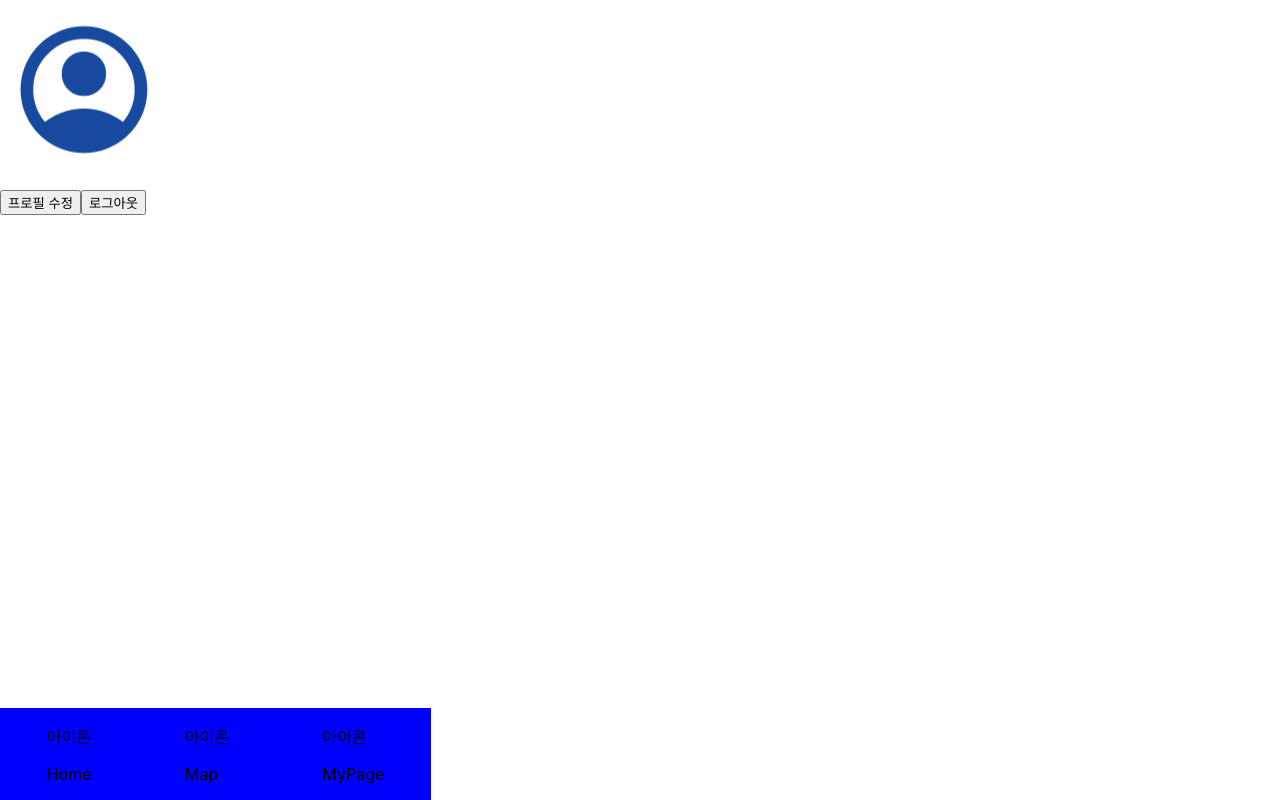
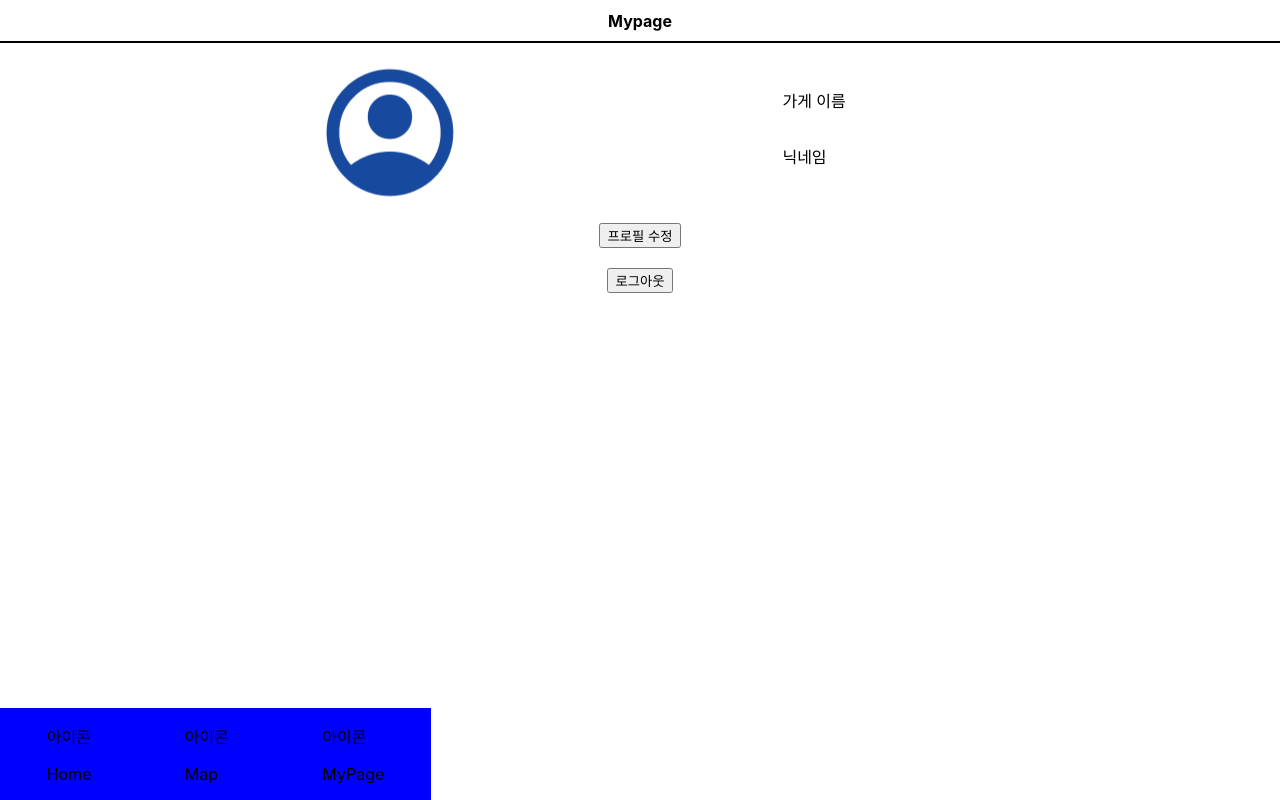
Before and after one commit to clarte2276/HackathonProject3_Hanulton, a React (Create React App) app in the folder front-end/: page /mypage in a window 1280 px wide. Built offline with nearby package versions, Linux system fonts and the light colour scheme; no server answers.

Commit message:
mypage 컴포넌트 위치 수정

```diff
--- /dev/null
+++ b/front-end/src/components/Navbar/BasicNavbar.css
@@ -0,0 +1,16 @@
+.navbar {
+  width: 100%;
+  text-align: center;
+  position: relative;
+}
+
+.navbar h1 {
+  font-size: 16px;
+}
+
+.underline {
+  width: 100%;
+  height: 2px;
+  background-color: black;
+  position: relative;
+}
--- a/front-end/src/components/Navbar/BasicNavbar.js
+++ b/front-end/src/components/Navbar/BasicNavbar.js
@@ -1,7 +1,13 @@
 import React from 'react';
+import './BasicNavbar.css';
 
 function BasicNavbar(props) {
-  return <div>{props.title}</div>;
+  return (
+    <div className="navbar">
+      <h1>{props.title}</h1>
+      <div className="underline"></div>
+    </div>
+  );
 }
 
 export default BasicNavbar;
--- a/front-end/src/components/mypage/Mypage.css
+++ b/front-end/src/components/mypage/Mypage.css
@@ -0,0 +1,46 @@
+.myPageAll {
+  display: flex;
+  flex-direction: column;
+}
+
+.myPage {
+  display: flex;
+  flex-direction: column;
+}
+
+.userProfile {
+  display: flex;
+  flex-direction: row;
+  align-items: center;
+  justify-content: space-evenly;
+  margin-right: 10%;
+}
+
+.userProfileText {
+  display: flex;
+  flex-direction: column;
+}
+
+.userProfileForm {
+  display: flex;
+  flex-direction: column;
+}
+
+.centered {
+  display: flex;
+  align-items: center;
+  flex-direction: column;
+}
+
+.centered button {
+  flex-direction: row;
+  align-items: center;
+}
+
+.editBtn,
+.logoutBtn {
+  display: block;
+  margin: 10px auto;
+  text-align: center;
+  align-items: center;
+}
--- a/front-end/src/components/mypage/Mypage.js
+++ b/front-end/src/components/mypage/Mypage.js
@@ -4,6 +4,7 @@ import { useNavigate } from 'react-router-dom';
 import useUserData from '../useUserData';
 import mypageUser from '../images/mypageuser.png';
 import axios from 'axios';
+import BasicNavbar from '../Navbar/BasicNavbar';
 
 function Mypage() {
   const navigate = useNavigate();
@@ -54,16 +55,16 @@ function Mypage() {
   };
 
   return (
+    <div className="myPageAll">
+      <BasicNavbar title="Mypage"></BasicNavbar>
       <div className="myPage">
         <form className="userProfileForm">
           <div className="userProfile">
             <img className="mypageImg" src={mypageUser} alt="프로필 이미지"></img>
+            <div className="userProfileText">
+              <p>가게 이름{store}</p>
+              <p>닉네임{nickname}</p>
             </div>
-        <div className="userProfileStore">
-          <p>{store}</p>
-        </div>
-        <div className="userProfileNickname">
-          <p>{nickname}</p>
           </div>
           <div className="centered">
             <button className="editBtn" onClick={() => navigate('/mypage/edit')}>
@@ -75,6 +76,7 @@ function Mypage() {
           </div>
         </form>
       </div>
+    </div>
   );
 }
 
--- a/front-end/src/components/mypage/MypageEdit.css
+++ b/front-end/src/components/mypage/MypageEdit.css
@@ -5,15 +5,12 @@
   flex-direction: column;
 }
 
-.myPageNavbar {
-  border-bottom: 1px solid black;
-}
-
 .myPageEdit {
   display: flex;
   align-items: center;
   justify-content: center;
   flex-direction: column;
+  margin-top: 25%;
 }
 
 .userEditForm {
--- a/front-end/src/components/mypage/MypageEdit.js
+++ b/front-end/src/components/mypage/MypageEdit.js
@@ -1,9 +1,9 @@
-import React, { useState, useEffect } from "react";
-import "./MypageEdit.css";
-import { useNavigate } from "react-router-dom";
-import useUserData from "../useUserData";
-import axios from "axios";
-import BasicNavbar from "../Navbar/BasicNavbar";
+import React, { useState, useEffect } from 'react';
+import './MypageEdit.css';
+import { useNavigate } from 'react-router-dom';
+import useUserData from '../useUserData';
+import axios from 'axios';
+import BasicNavbar from '../Navbar/BasicNavbar';
 
 function MypageEdit() {
   const navigate = useNavigate();
@@ -32,10 +32,10 @@ function MypageEdit() {
   const handleInputChange = (e) => {
     const { name, value } = e.target;
     switch (name) {
-      case "nickname":
+      case 'nickname':
         setNickname(value);
         break;
-      case "password":
+      case 'password':
         setPassword(value);
         break;
       default:
@@ -46,60 +46,33 @@ function MypageEdit() {
   const handleSaveWrapper = async (e) => {
     e.preventDefault();
     await handleSave();
-    navigate("/mypage");
+    navigate('/mypage');
   };
 
   return (
     <div className="myPageEditAll">
-      <div className="myPageNavbar">
-        <BasicNavbar title="프로필 수정"></BasicNavbar>
-      </div>
+      <BasicNavbar title="프로필 수정"></BasicNavbar>
       <div className="myPageEdit">
         <form onSubmit={handleSaveWrapper} className="userEditForm">
           <p>
             이름
-            <input
-              type="text"
-              name="name"
-              placeholder="이름"
-              value={name}
-              disabled
-            />
+            <input type="text" name="name" placeholder="이름" value={name} disabled />
           </p>
           <p>
             닉네임
-            <input
-              type="text"
-              name="nickname"
-              placeholder="닉네임"
-              value={nickname}
-              onChange={handleInputChange}
-            />
+            <input type="text" name="nickname" placeholder="닉네임" value={nickname} onChange={handleInputChange} />
           </p>
           <p>
             가게 이름
-            <input
-              type="text"
-              name="store"
-              placeholder="가게 이름"
-              value={store}
-              disabled
-            />
+            <input type="text" name="store" placeholder="가게 이름" value={store} disabled />
           </p>
           <p>
             생년월일
-            <input
-              type="text"
-              name="birth"
-              placeholder="생년월일(8자리 입력)"
-              value={birth}
-              disabled
-            />
+            <input type="text" name="birth" placeholder="생년월일(8자리 입력)" value={birth} disabled />
           </p>
           <div className="userEditInfo">
             <p className="a_id">
-              아이디{" "}
-              <input type="text" placeholder="아이디" value={id} disabled />
+              아이디 <input type="text" placeholder="아이디" value={id} disabled />
             </p>
             <p className="a_pw">
               비밀번호
```
Lines whose indentation alone changed are shown as unchanged.
